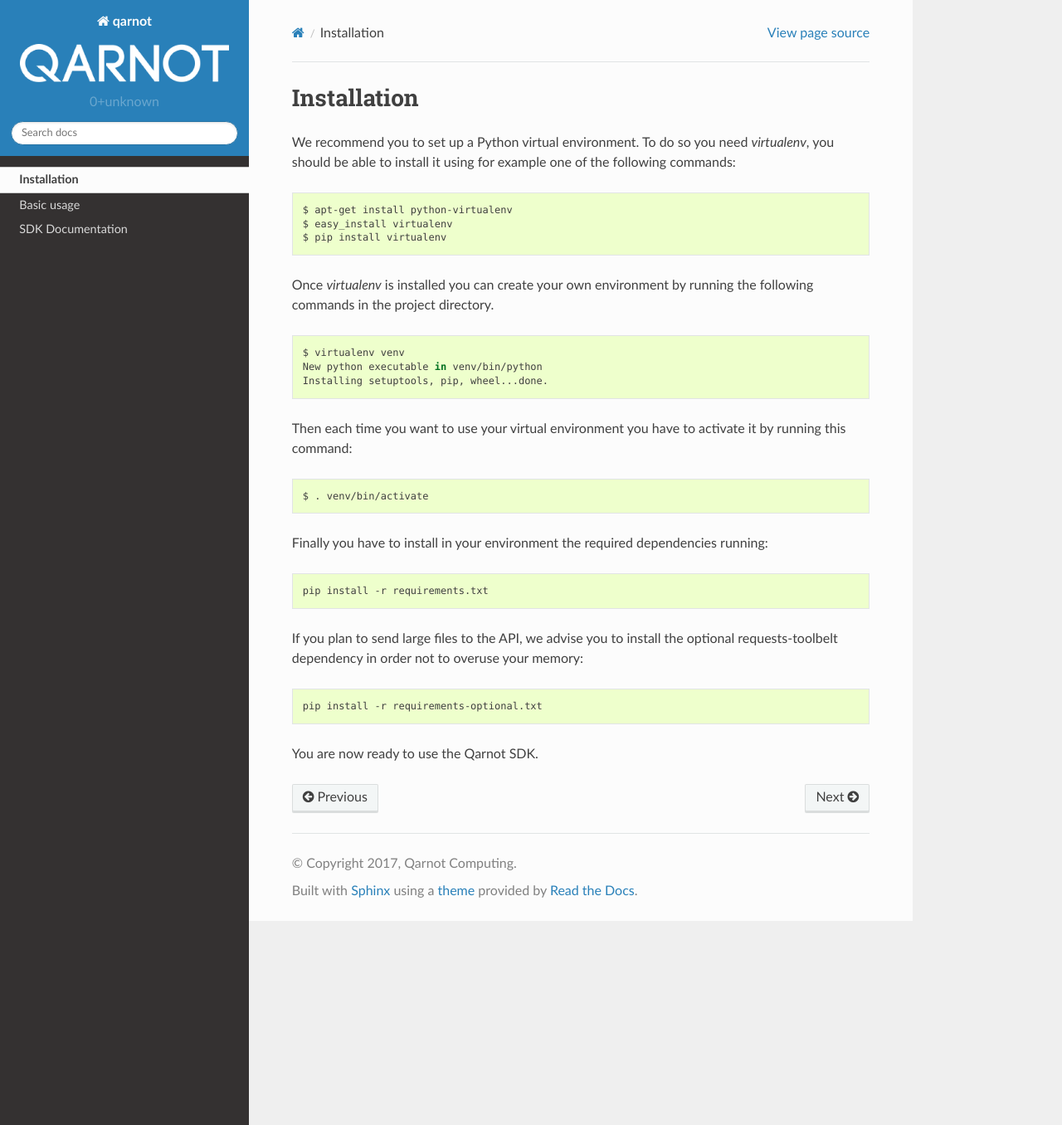
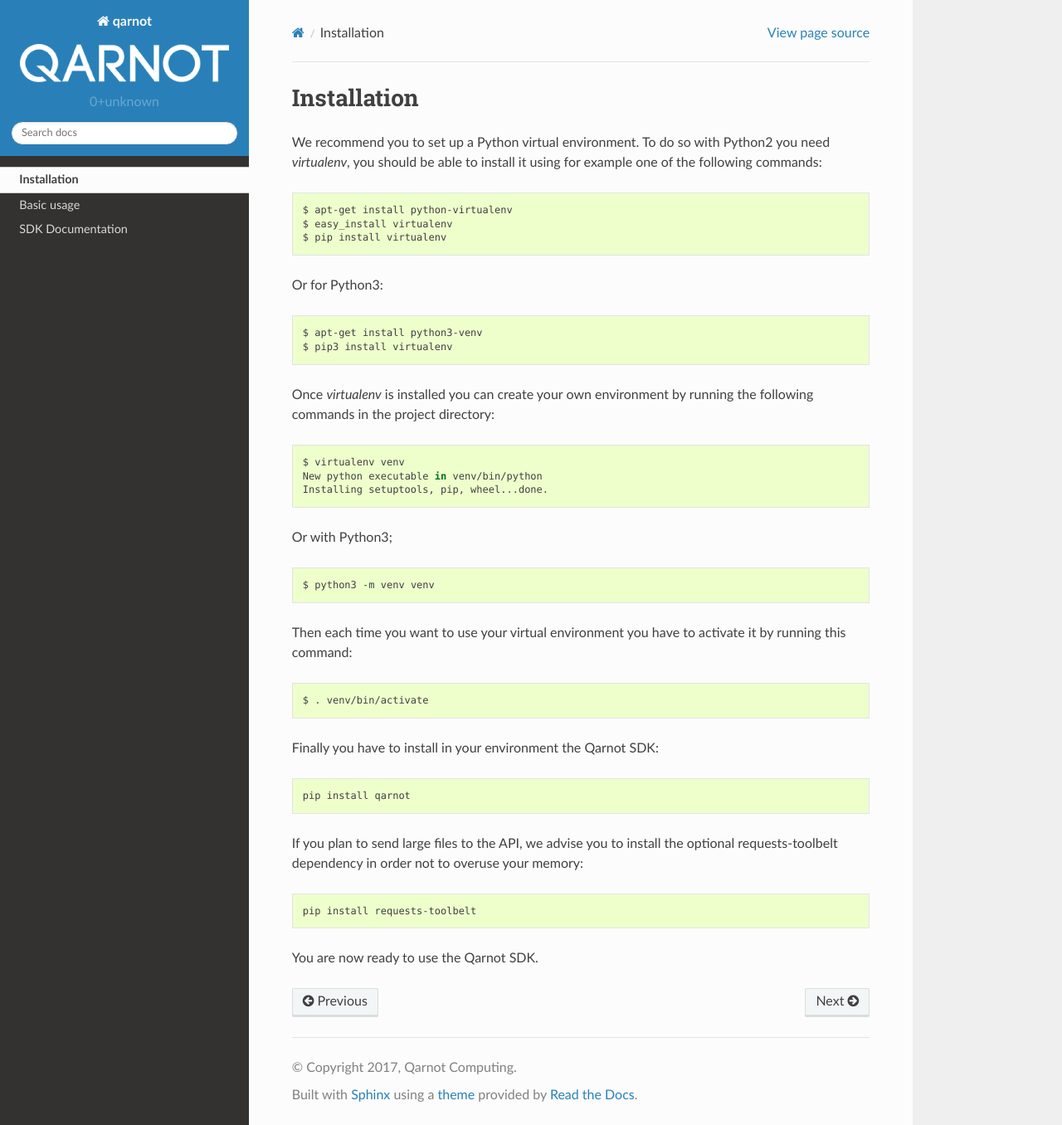
Before and after one commit to qarnot/qarnot-sdk-python, a Sphinx documentation site: the page built from doc/source/installation.rst, in a window 1280 px wide and 1356 px high. Shown: the whole window at 83% size. Built offline with Sphinx 7.4.7 and the Read the Docs theme 2.0.0, drawn with Linux system fonts in a browser that asks for light colours.

Commit message:
Update installation instructions.

```diff
--- a/doc/source/installation.rst
+++ b/doc/source/installation.rst
@@ -2,7 +2,7 @@
 ============
 
 We recommend you to set up a Python virtual environment.
-To do so you need `virtualenv`, you should be able to install it using for
+To do so with Python2 you need `virtualenv`, you should be able to install it using for
 example one of the following commands:
 
 .. code-block:: bash
@@ -11,15 +11,27 @@
    $ easy_install virtualenv
    $ pip install virtualenv
 
+Or for Python3:
+
+.. code-block:: bash
+
+   $ apt-get install python3-venv
+   $ pip3 install virtualenv
 
 Once `virtualenv` is installed you can create your own environment by running
-the following commands in the project directory.
+the following commands in the project directory:
 
 .. code-block:: bash
 
    $ virtualenv venv
    New python executable in venv/bin/python
    Installing setuptools, pip, wheel...done.
+
+Or with Python3;
+
+.. code-block:: bash
+
+   $ python3 -m venv venv
 
 Then each time you want to use your virtual environment you have to activate it
 by running this command:
@@ -28,17 +40,17 @@
 
    $ . venv/bin/activate
 
-Finally you have to install in your environment the required dependencies running:
+Finally you have to install in your environment the Qarnot SDK:
 
 .. code-block:: bash
 
-   pip install -r requirements.txt
+   pip install qarnot
 
 If you plan to send large files to the API, we advise you to install the
 optional requests-toolbelt dependency in order not to overuse your memory:
 
 .. code-block:: bash
 
-   pip install -r requirements-optional.txt
+   pip install requests-toolbelt
 
 You are now ready to use the Qarnot SDK.
```
